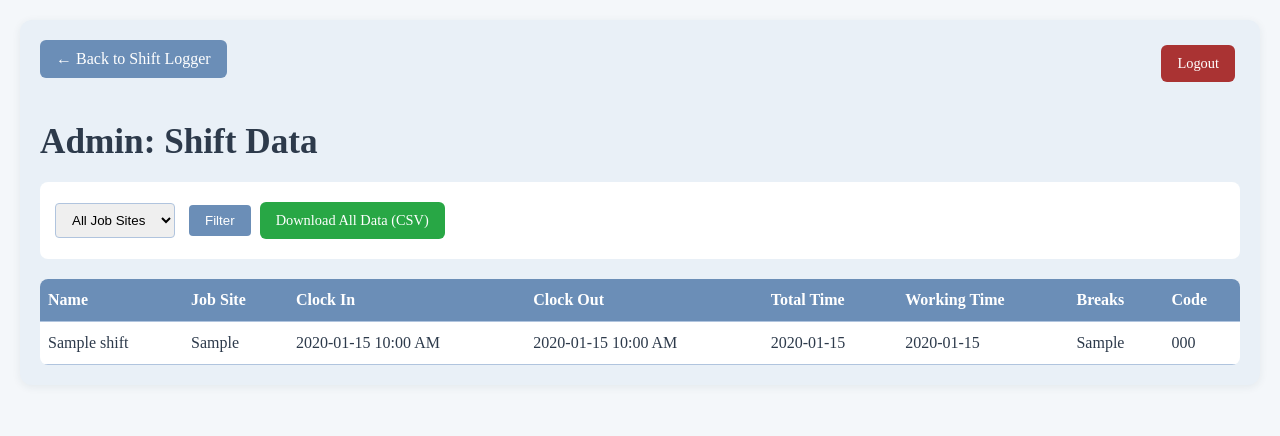
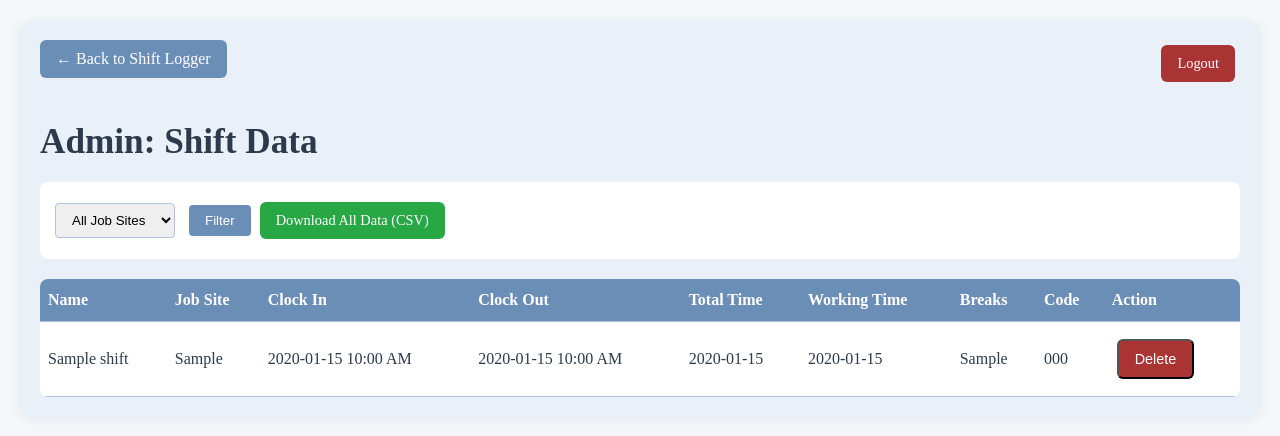
Before and after one commit to easterncc001/shift_logger, a Flask app: page /admin in a window 1280 px wide. Shown: the top 436 px of the page. Run offline with Flask 3, Linux system fonts and the light colour scheme; the visitor is signed in with stand-in values (Sample User, id 1); tables that the repository leaves empty hold one stand-in row (values such as "Sample post").

Commit message:
Update admin.html

```diff
--- a/templates/admin.html
+++ b/templates/admin.html
@@ -142,6 +142,7 @@
                     <th>Working Time</th>
                     <th>Breaks</th>
                     <th>Code</th>
+                    <th>Action</th>
                 </tr>
             </thead>
             <tbody>
@@ -155,6 +156,11 @@
                     <td>{{ shift.working_time or '' }}</td>
                     <td>{{ shift.breaks or '' }}</td>
                     <td>{{ shift.code }}</td>
+                    <td>
+                        <form method="post" action="{{ url_for('admin_delete_shift', shift_id=shift.id) }}" style="display:inline;" onsubmit="return confirm('Are you sure you want to delete this entry?');">
+                            <button type="submit" class="export-btn secondary" style="background:#a33;">Delete</button>
+                        </form>
+                    </td>
                 </tr>
                 {% endfor %}
             </tbody>
```
